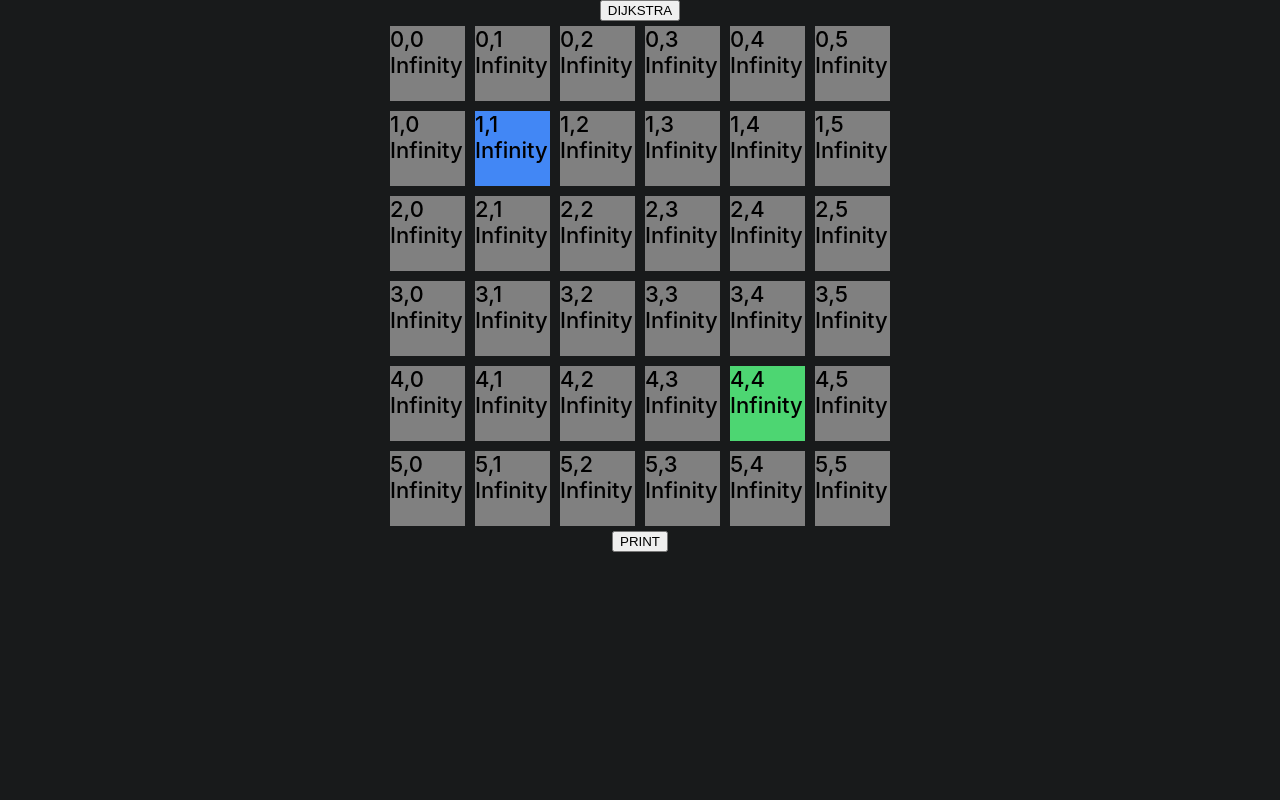
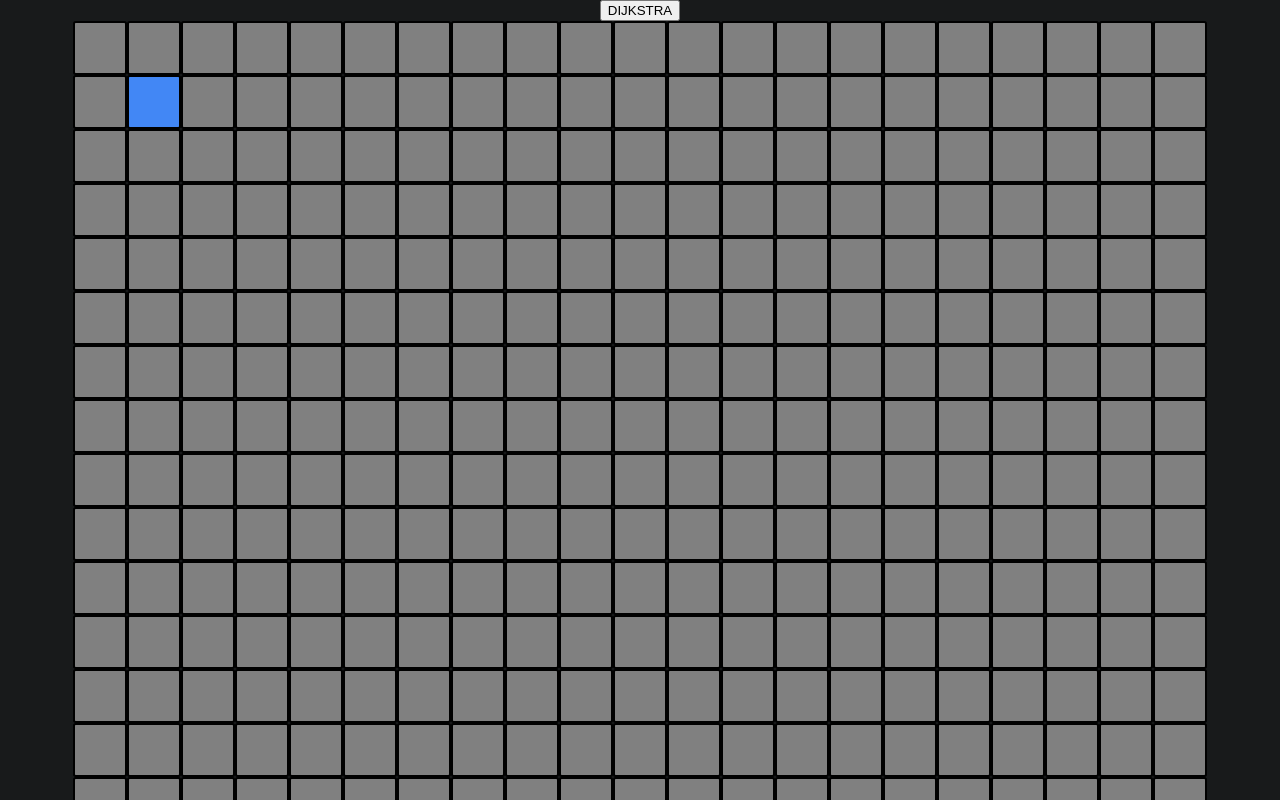
Before and after one commit to uhrjun/PathfindingVis, a React (Create React App) app: page / in a window 1280 px wide. Shown: the top 800 px of the page. Built offline with nearby package versions, Linux system fonts and the light colour scheme.

Commit message:
Animated djikstra

```diff
--- a/src/App.js
+++ b/src/App.js
@@ -1,5 +1,5 @@
 import "./App.css";
-import Grid from "./components/grid/grid";
+import Grid from "./components/grid/grid.jsx";
 function App() {
 	return <Grid />;
 }
--- a/src/algorithms/djikstra.js
+++ b/src/algorithms/djikstra.js
@@ -12,25 +12,14 @@ function getAllNodes(grid) {
 	return nodes;
 }
 
-/* export function getAllNodes(grid = []) {
-	const nodes = [];
-	for (let i = 0; i < grid.length; i++) {
-		for (let j = 0; j < grid[0].length; j++) {
-			nodes.push(grid[i][j]);
-		}
-	}
-	return nodes;
-}
- */
 export function dijkstra(grid, startNode, endNode) {
 	const visitedNodesInOrder = [];
 	startNode.distance = 0;
 	const unvisitedNodes = getAllNodes(grid);
-
-	unvisitedNodes.forEach((node) => {
+	for (var node in unvisitedNodes) {
 		sortNodesByDistance(unvisitedNodes);
-		const closestNode = node;
-		if (closestNode.isWall);
+		const closestNode = unvisitedNodes[node];
+		if (closestNode.isWall) continue;
 		if (closestNode.distance === Infinity)
 			return [visitedNodesInOrder, calculatePath(endNode)];
 		closestNode.isVisited = true;
@@ -38,8 +27,7 @@ export function dijkstra(grid, startNode, endNode) {
 		if (closestNode === endNode)
 			return [visitedNodesInOrder, calculatePath(endNode)];
 		updateUnvisitedNeighbors(closestNode, grid);
-	});
-	return grid;
+	}
 }
 
 function sortNodesByDistance(unvisitedNodes) {
@@ -50,11 +38,9 @@ export function getNodesInShortestPathOrder(node) {
 	const nodesInShortestPathOrder = [];
 	let currentNode = node;
 	while (currentNode !== null) {
-		currentNode.isPath = true;
 		nodesInShortestPathOrder.unshift(currentNode);
 		currentNode = currentNode.previousNode;
 	}
-	console.log(nodesInShortestPathOrder);
 	return nodesInShortestPathOrder;
 }
 
@@ -80,7 +66,6 @@ function calculatePath(endNode) {
 	const shortestPathNodes = [];
 	let currentNode = endNode;
 	while (currentNode !== null) {
-		currentNode.isPath = true;
 		shortestPathNodes.unshift(currentNode);
 		currentNode = currentNode.previousNode;
 	}
--- a/src/components/grid/grid.js
+++ /dev/null
@@ -1,106 +0,0 @@
-import { useState, useEffect } from "react";
-import * as styled from "./grid.styles";
-import { dijkstra } from "../../algorithms/djikstra";
-
-const startCol = 1;
-const startRow = 1;
-const endCol = 4;
-const endRow = 4;
-
-function initGrid() {
-	const grid = [];
-	for (let row = 0; row <= 5; row++) {
-		const currRow = [];
-		for (let col = 0; col <= 5; col++) {
-			currRow.push(initNode(col, row));
-		}
-		grid.push(currRow);
-	}
-	return grid;
-}
-
-const initNode = (col, row) => {
-	return {
-		col,
-		row,
-		isStart: row === startRow && col === startCol,
-		isEnd: row === endRow && col === endCol,
-		distance: Infinity,
-		isVisited: false,
-		isWall: false,
-		isPath: false,
-		previousNode: null,
-	};
-};
-
-export default function Grid() {
-	const [grid, setGrid] = useState([]);
-	useEffect(() => {
-		setGrid(() => initGrid());
-	}, []);
-
-	function visDjikstra() {
-		const startNode = grid[startRow][startCol];
-		const endNode = grid[endRow][endCol];
-		console.log(dijkstra(grid, startNode, endNode));
-		setGrid(dijkstra(grid, startNode, endNode));
-	}
-
-	return (
-		<div
-			style={{
-				backgroundColor: "#181a1b",
-				display: "flex",
-				flexDirection: "column",
-				justifyContent: "center",
-				alignItems: "center",
-			}}>
-			<button onClick={() => visDjikstra()}>DIJKSTRA</button>
-			{grid.map((row, rowIndex) => {
-				return (
-					<styled.Row key={rowIndex} style={{ display: "flex" }}>
-						{row.map((node, nodeIndex) => {
-							const {
-								col,
-								row,
-								isStart,
-								isEnd,
-								distance,
-								isVisited,
-								isWall,
-								isPath,
-								previousNode,
-							} = node;
-							return (
-								<styled.Node
-									key={nodeIndex}
-									col={col}
-									isEnd={isEnd}
-									isStart={isStart}
-									isWall={isWall}
-									onClick={() =>
-										console.log({
-											col,
-											row,
-											isStart,
-											isEnd,
-											distance,
-											isVisited,
-											isWall,
-											isPath,
-											previousNode,
-										})
-									}>
-									{row},{col}
-									<br />
-									{distance}
-								</styled.Node>
-							);
-						})}
-					</styled.Row>
-				);
-			})}
-			<button onClick={() => console.log(grid)}>PRINT</button>
-		</div>
-	);
-}
--- /dev/null
+++ b/src/components/grid/grid.jsx
@@ -0,0 +1,173 @@
+import React, { useState, useEffect } from "react";
+import * as styled from "./grid.styles";
+import Node from "../node/node.jsx";
+import {
+	dijkstra,
+	getNodesInShortestPathOrder,
+} from "../../algorithms/djikstra";
+
+const startCol = 1;
+const startRow = 1;
+const endCol = 19;
+const endRow = 19;
+
+function initGrid() {
+	const grid = [];
+	for (let row = 0; row <= 20; row++) {
+		const currRow = [];
+		for (let col = 0; col <= 20; col++) {
+			currRow.push(initNode(col, row));
+		}
+		grid.push(currRow);
+	}
+	return grid;
+}
+
+const initNode = (col, row) => {
+	return {
+		col,
+		row,
+		isStart: row === startRow && col === startCol,
+		isEnd: row === endRow && col === endCol,
+		distance: Infinity,
+		isVisited: false,
+		isVisitedVis: false,
+		isWall: false,
+		isPath: false,
+		isPathVis: false,
+		previousNode: null,
+	};
+};
+
+export default function Grid() {
+	const [grid, setGrid] = useState([]);
+
+	const handleSetGrid = (newGrid) => {
+		setGrid([...newGrid]);
+	};
+
+	useEffect(() => {
+		setGrid(() => initGrid());
+	}, []);
+
+	/* 	function handleClick({
+		col,
+		row,
+		isStart,
+		isEnd,
+		distance,
+		isVisited,
+		isWall,
+		isPath,
+		previousNode,
+	}) {
+		isWall = true;
+		console.log({
+			col,
+			row,
+			isStart,
+			isEnd,
+			distance,
+			isVisited,
+			isWall,
+			isPath,
+			previousNode,
+		});
+	} */
+
+	const timer = (ms) => new Promise((res) => setTimeout(res, ms));
+	async function animateShortestPath(shortestPath, grid) {
+		// We need to wrap the loop into an async function for this to work
+		for (var i = 0; i < shortestPath.length; i++) {
+			let node = shortestPath[i];
+			setTimeout((node.isPathVis = true), 1000);
+			setGrid([...grid]);
+			await timer(50); // then the created Promise can be awaited
+		}
+	}
+
+	function animateVisitedNodes(
+		visitedNodesInOrder,
+		grid,
+		shortestPath,
+		animateShortestPath
+	) {
+		for (var i in visitedNodesInOrder[0]) {
+			const node = visitedNodesInOrder[0][i];
+			setTimeout(() => {
+				if (node.isVisited) {
+					node.isVisitedVis = true;
+					setGrid([...grid]);
+				}
+			}, 0);
+		}
+		animateShortestPath(shortestPath, grid);
+	}
+
+	function visDjikstra(grid) {
+		const startNode = grid[startRow][startCol];
+		const endNode = grid[endRow][endCol];
+		const visitedNodesInOrder = dijkstra(grid, startNode, endNode);
+		const shortestPath = getNodesInShortestPathOrder(endNode);
+		console.log();
+		animateVisitedNodes(
+			visitedNodesInOrder,
+			grid,
+			shortestPath,
+			animateShortestPath
+		);
+		/* animateShortestPath(shortestPath, grid); */
+		return grid;
+	}
+
+	return (
+		<div
+			style={{
+				backgroundColor: "#181a1b",
+				display: "flex",
+				flexDirection: "column",
+				justifyContent: "center",
+				alignItems: "center",
+			}}>
+			{/* onClick={() => setGrid([...visDjikstra()])} */}
+			<button onClick={() => visDjikstra(grid)}>DIJKSTRA</button>
+			{grid.map((row, rowIndex) => {
+				return (
+					<styled.Row key={rowIndex} style={{ display: "flex" }}>
+						{row.map((node, nodeIndex) => {
+							const {
+								col,
+								row,
+								isStart,
+								isEnd,
+								distance,
+								isVisited,
+								isWall,
+								isPath,
+								isPathVis,
+								isVisitedVis,
+								previousNode,
+							} = node;
+							return (
+								<Node
+									key={nodeIndex}
+									col={col}
+									row={row}
+									isEnd={isEnd}
+									isStart={isStart}
+									isWall={isWall}
+									isPath={isPath}
+									isPathVis={isPathVis}
+									isVisited={isVisited}
+									distance={distance}
+									isVisitedVis={isVisitedVis}
+									previousNode={previousNode}
+								/>
+							);
+						})}
+					</styled.Row>
+				);
+			})}
+		</div>
+	);
+}
--- a/src/components/grid/grid.styles.js
+++ b/src/components/grid/grid.styles.js
@@ -3,28 +3,3 @@ import styled from "styled-components";
 export const Row = styled.div`
 	display: flex;
 `;
-export const Node = styled.div`
-	width: 75px;
-	height: 75px;
-	border: 2px solid inherit;
-	margin: 5px;
-	color: black;
-	font-size: 22px;
-	font-weight: 500;
-	border-radius: 0%;
-	background-color: ${({ isVisited, isStart, isEnd, isWall, isPath }) => {
-		if (isVisited === true) {
-			return "#faf7f7";
-		} else if (isStart === true) {
-			return "#4287f5";
-		} else if (isEnd === true) {
-			return "#4dd672";
-		} else if (isWall === true) {
-			return "#eb4034";
-		} else if (isPath === true) {
-			return "#fcba03";
-		} else {
-			return "grey";
-		}
-	}};
-`;
--- /dev/null
+++ b/src/components/node/node.jsx
@@ -0,0 +1,46 @@
+import React, { useState, useEffect, useReducer } from "react";
+import * as styled from "./node.styles";
+
+export default function Node({
+	col,
+	row,
+	isStart,
+	isEnd,
+	distance,
+	isVisited,
+	isWall,
+	isPath,
+	isVisitedVis,
+	previousNode,
+	isPathVis,
+}) {
+	return (
+		<styled.Node
+			col={col}
+			row={row}
+			isEnd={isEnd}
+			isStart={isStart}
+			isWall={isWall}
+			isPath={isPath}
+			isVisited={isVisited}
+			isVisitedVis={isVisitedVis}
+			distance={distance}
+			isPathVis={isPathVis}
+			onClick={() => {
+				isWall = true;
+				console.log({
+					col,
+					row,
+					isStart,
+					isEnd,
+					distance,
+					isVisited,
+					isWall,
+					isPath,
+					isVisitedVis,
+					previousNode,
+					isPathVis,
+				});
+			}}></styled.Node>
+	);
+}
--- /dev/null
+++ b/src/components/node/node.styles.js
@@ -0,0 +1,34 @@
+import styled from "styled-components";
+
+export const Node = styled.div`
+	text-align: center;
+	width: 50px;
+	height: 50px;
+	border: 2px solid black;
+	margin: 0px;
+	color: black;
+	font-size: 24px;
+	font-weight: 500;
+	border-radius: 5%;
+	background-color: ${({ isVisitedVis, isStart, isEnd, isWall, isPathVis }) => {
+		if (isWall) {
+			return "#eb4034";
+		}
+		if (isStart) {
+			return "#4287f5";
+		}
+		if (isEnd) {
+			return "#4dd672";
+		}
+
+		if (isPathVis) {
+			return "#faf7f7";
+		}
+		if (isVisitedVis) {
+			return "#fcba03";
+		} else {
+			return "gray";
+		}
+	}};
+	transition: background-color 0.25s ease-in;
+`;
```
Also changed, not shown: utils/handleNodes.js (added).
